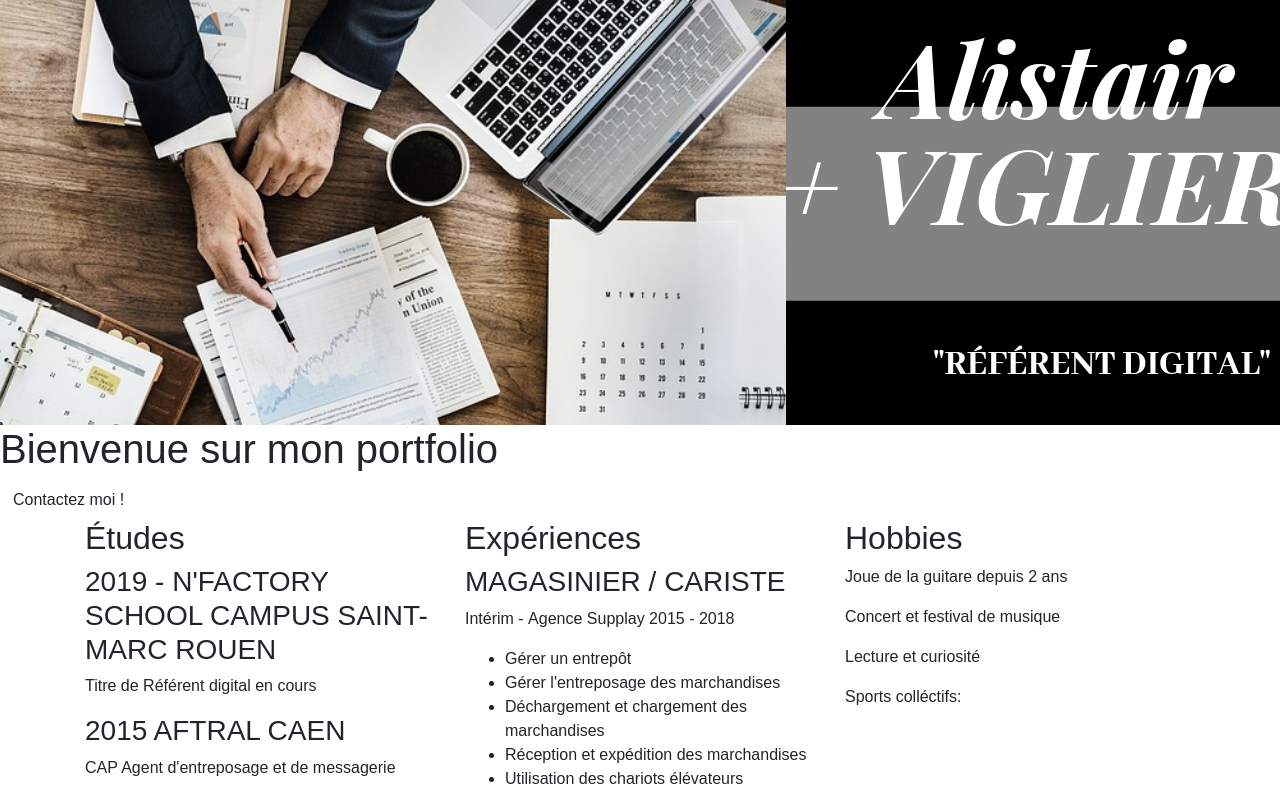
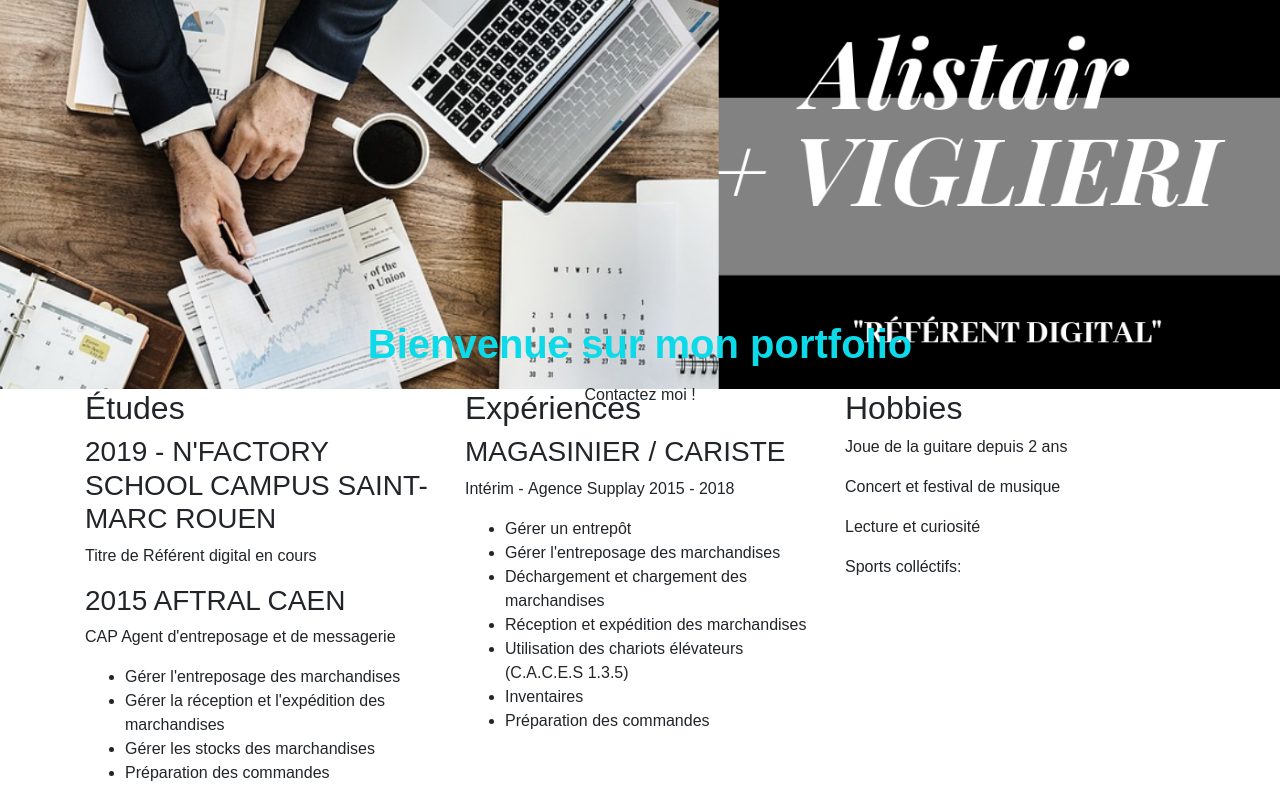
Before and after one commit to Mcali14/Portfolio, a PHP site: page / in a window 1280 px wide; the page is wider, and only the part inside the window is pictured. Shown: the part 80-866 px from the top of that part. Run offline with PHP 8.4, Linux system fonts and the light colour scheme.

Commit message:
code css h1

```diff
--- a/assets/css/style.css
+++ b/assets/css/style.css
@@ -44,3 +44,34 @@ header{
 .menu a:hover {
   color: blue;
 }
+
+/*bannière*/
+
+.banner {
+  width: 100%;
+  max-width: 100%;
+}
+
+.ban {
+  width: 100%;
+  max-width: 100%;
+  position: relative;
+}
+
+.ban img{
+  width: 100%;
+  max-width: 100%;
+}
+
+.inner-banner {
+  position: absolute;
+  top:50%;
+  width: 100%;
+  text-align: center;
+}
+
+.inner-banner h1 {
+  color: #0CDAE8;
+  font-weight: bold;
+  text-shadow: 1px 1 px 30 px #000000;
+}
```
